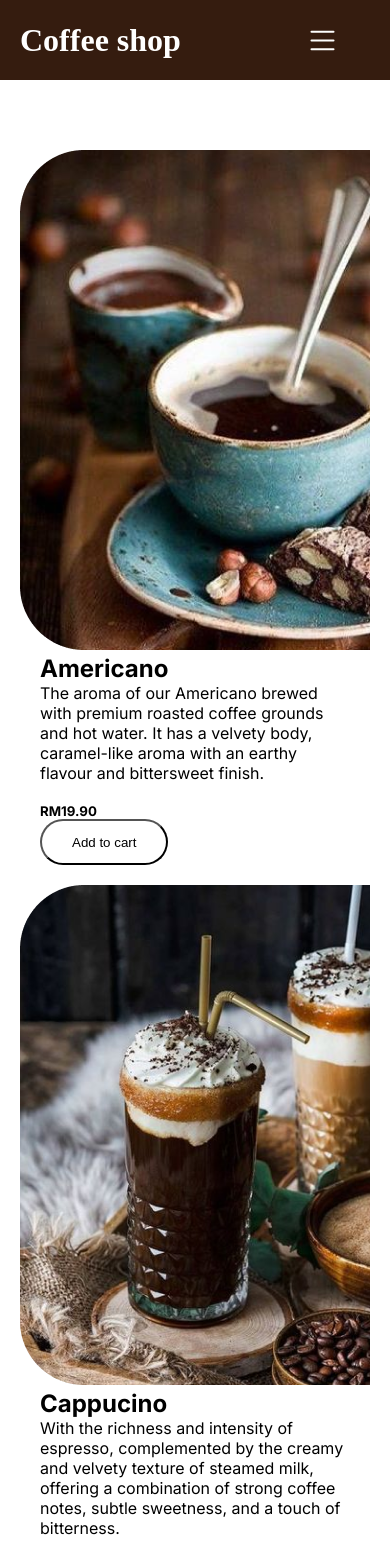
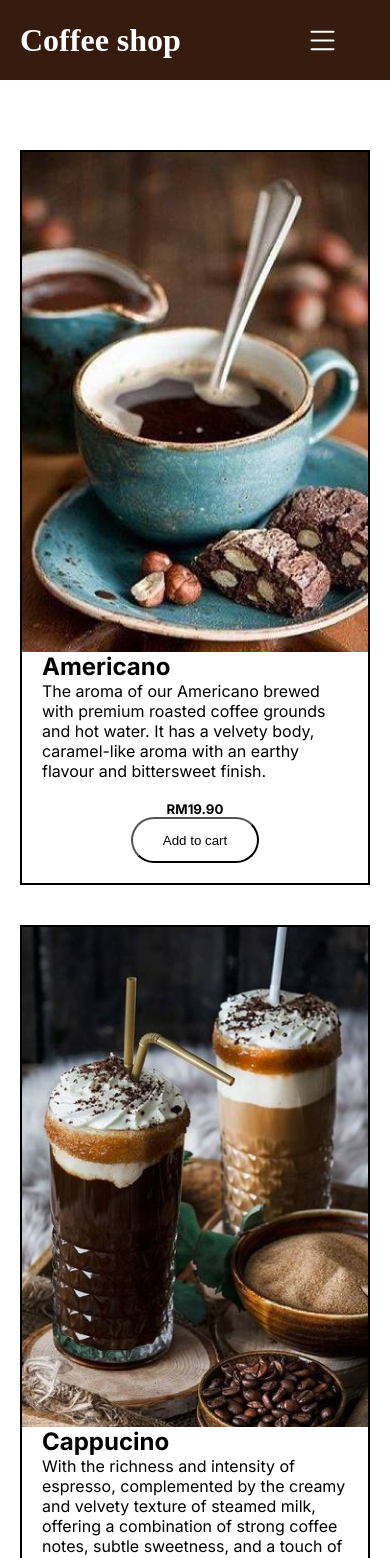
Before and after one commit to jayalakshmi610/Coffee-shop-, a Next.js app: page /Product in a window 390 px wide. Shown: the top 1558 px of the page. Built offline with nearby package versions, Linux system fonts and the light colour scheme.

Commit message:
Sixth commit

```diff
--- a/app/Confirmation/confirmation.module.css
+++ b/app/Confirmation/confirmation.module.css
@@ -59,6 +59,9 @@
   justify-content: space-around;
 }
 @media (max-width: 768px) {
+  .listbox {
+    flex-direction: column;
+  }
   .box {
     margin: 10px;
     flex-direction: column;
--- a/app/Product/product.module.css
+++ b/app/Product/product.module.css
@@ -1,3 +1,32 @@
+.products {
+  display: flex;
+  align-items: center;
+  justify-content: center;
+  flex-direction: column;
+  overflow-y: hidden;
+  padding: 80px 50px;
+}
+.product {
+  height: 500px;
+
+  border-radius: 64px 0px 0px 64px;
+  margin: 50px 0px;
+  background-repeat: no-repeat;
+  background-size: cover;
+  display: flex;
+  align-items: center;
+  width: 100%;
+  border: 2px solid black;
+}
+.details {
+  padding: 0px 50px;
+}
+.btnarea {
+  display: flex;
+  justify-content: space-between;
+  align-items: center;
+  margin-top: 50px;
+}
 @media (max-width: 768px) {
   .products {
     padding: 50px 20px; /* Further adjusted padding for smaller screens */
@@ -7,6 +36,7 @@
     height: auto;
     border-radius: 0; /* Removed border-radius for smaller screens */
     margin: 20px 0;
+    flex-direction: column;
     overflow-x: hidden;
   }
 
@@ -17,6 +47,6 @@
   .btnarea {
     flex-direction: column;
     align-items: center;
-    margin-top: 20px;
+    margin: 20px;
   }
 }
--- a/app/components/navbar/navbar.module.css
+++ b/app/components/navbar/navbar.module.css
@@ -54,8 +54,8 @@
   cursor: pointer;
 }
 .hamburger:hover {
-  background-color: white;
-  color: black;
+  color: white;
+  background-color: black;
 }
 
 .sidebar {
@@ -78,43 +78,42 @@
   width: 250px;
   height: 100vh;
   background-color: black;
-  color: white;
+  color: #fff;
+  overflow-x: hidden;
   text-decoration: none;
-  position: absolute;
-  right: 0;
-  top: 0;
-  z-index: 2;
-  display: flex;
-  align-items: start;
-  justify-content: center;
-  padding: 50px;
   transition: 900ms ease-in-out;
   margin-bottom: 50px;
+  background-position-x: right;
 }
 .open ul {
   width: 100%;
-  padding: space-around;
-  margin: 10px;
-  font-size: x-large;
+  list-style: none;
+  padding: 0;
+  margin: 20px 0;
   text-decoration: none;
   font-style: none;
-  color: white;
 }
 .open li {
-  margin-bottom: 50px;
-  display: block;
+  padding: 10px;
+  cursor: pointer;
   text-decoration: none;
-
-  color: white;
+  font-size: larger;
 }
 .open li:hover {
-  background-color: white;
+  background-color: #555;
+  transition: 900ms;
+  color: white;
+  font-weight: bold;
+  text-decoration-line: none;
+}
+/* Animation styles */
+.hamburger:hover .open {
+  width: 60px;
 }
 
 .open .closebtn {
   position: absolute;
   top: 0;
-
   font-size: 16px;
   margin-right: 49%;
   background-color: white;
@@ -133,17 +132,7 @@
   padding: 0px 20px;
   transition: 900ms ease-in-out;
 }
-@keyframes rowAnimation {
-  0% {
-    background-color: rgba(255, 255, 255, 0); /* Transparent */
-  }
-  100% {
-    background-color: rgba(255, 255, 255, 0.5); /* Semi-transparent white */
-  }
-}
-.open:hover {
-  animation: rowAnimation 1s forwards;
-}
+
 @media (max-width: 768px) {
   .mobilenavbar {
     display: flex;
```
